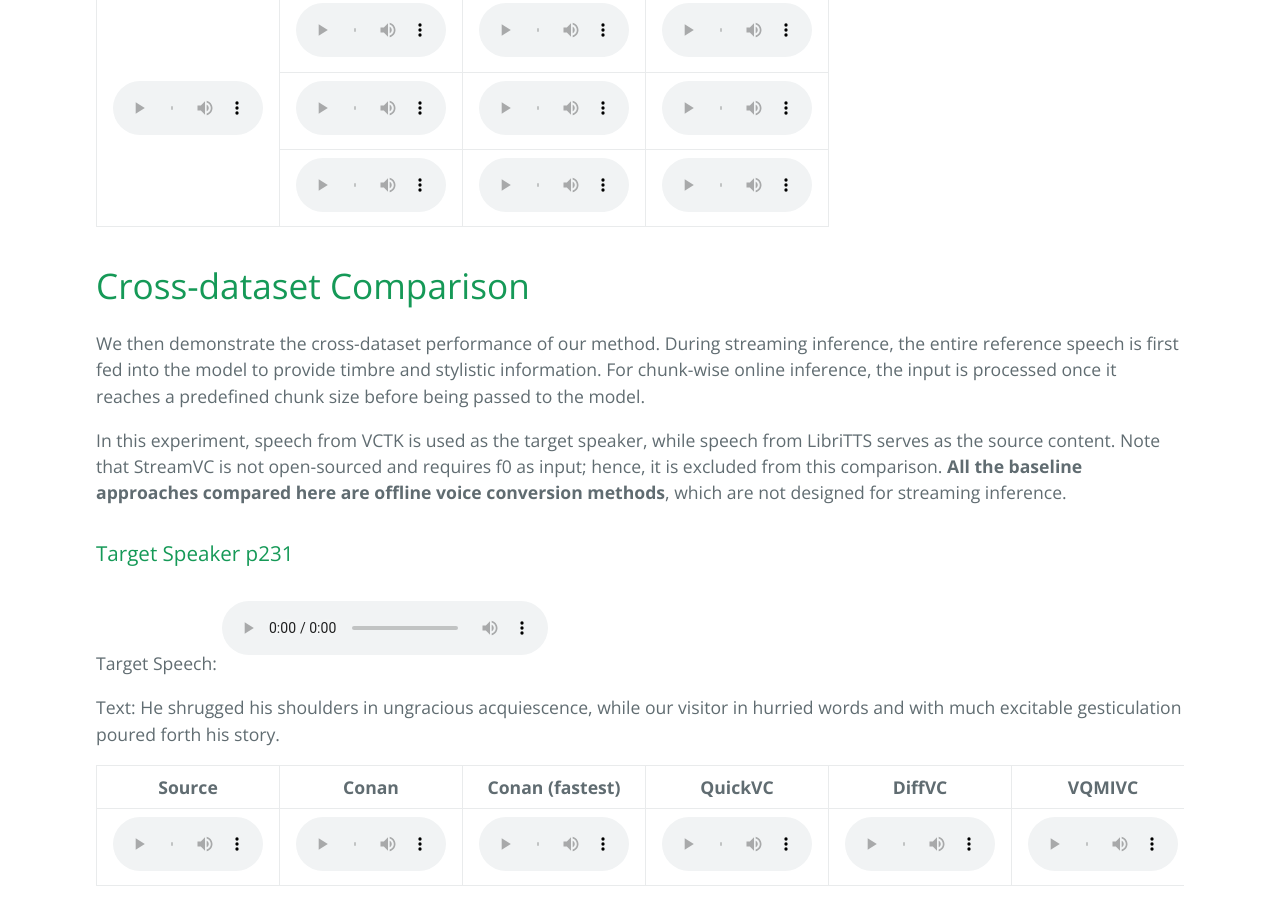
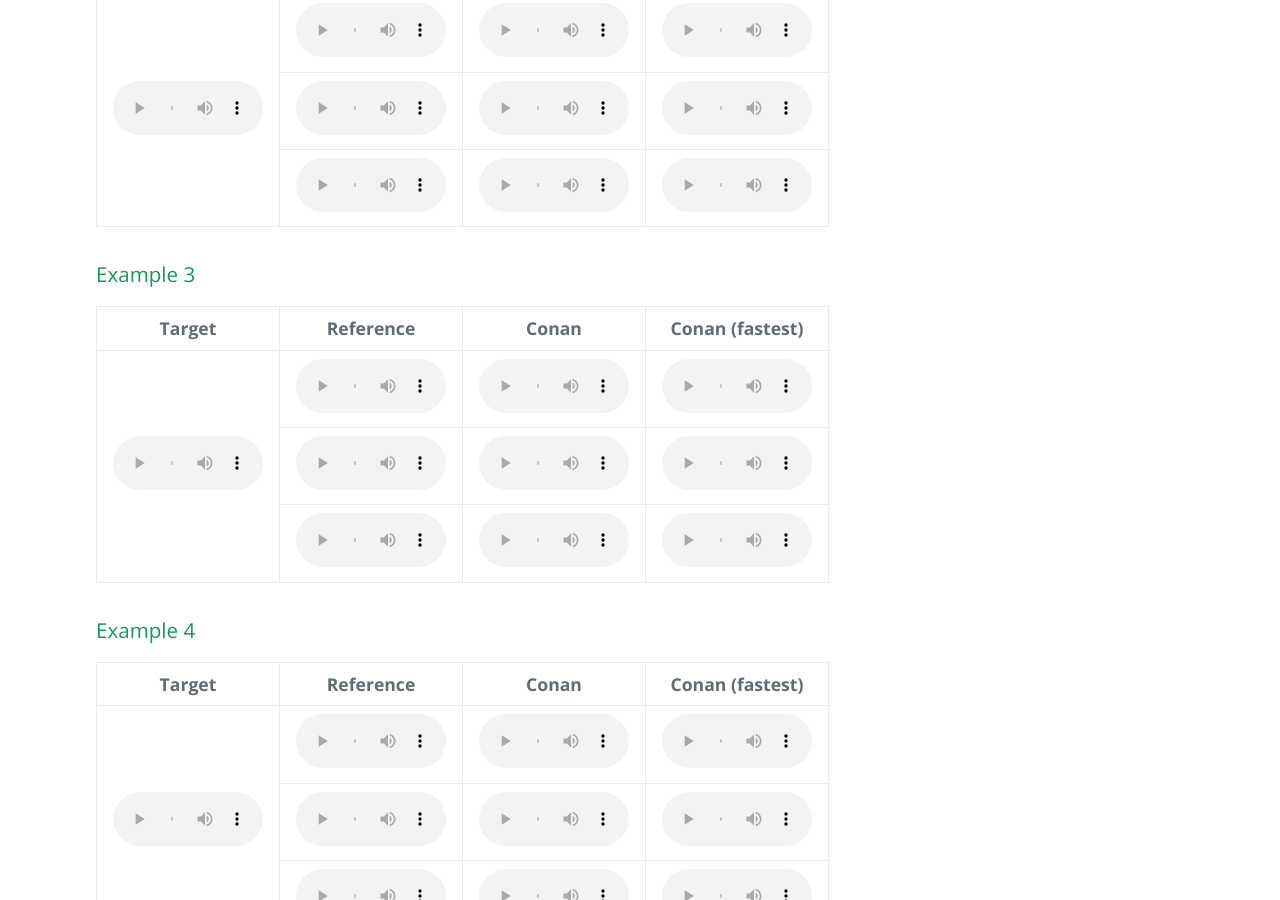
Before and after one commit to StyleAudio/VC, a Jekyll site: the page built from index.md, in a window 1280 px wide and 900 px high, scrolled down 1447 px. Built offline with Jekyll 4.4.1, drawn with Linux system fonts in a browser that asks for light colours; our own code applies the rules of GitHub Pages for plain Markdown files; the repository's description, which GitHub fills in, is left out.

Commit message:
Update index.md

```diff
--- a/index.md
+++ b/index.md
@@ -170,7 +170,166 @@
     </tr>
   </tbody>
 </table>
+
+### Example 3
+<!-- ── begin copy-paste ───────────────────────────────────────────── -->
+<table>
+  <thead>
+    <tr>
+      <th style="text-align: center">Target</th>
+      <th style="text-align: center">Reference</th>
+      <th style="text-align: center">Conan</th>
+      <th style="text-align: center">Conan (fastest)</th>
+    </tr>
+  </thead>
+
+  <tbody>
+    <!-- top row: Target + (Ref / Res / Res) for pair #1 -->
+    <tr>
+      <!-- Target spans all three reference/result rows -->
+      <td rowspan="3" style="text-align: center; vertical-align:middle;">
+        <audio controls style="width: 150px;">   <!-- 90 % looks nice on wide tables -->
+          <source src="wavs/Change_Spks/eg3/p231_145_mic2.wav" type="audio/wav">
+        </audio>
+      </td>
+      <!-- Reference #1 -->
+      <td style="text-align: center">
+        <audio controls style="width: 150px;">
+          <source src="wavs/Change_Spks/eg3/p252_109_mic2.wav" type="audio/wav">
+        </audio>
+      </td>
+      <!-- Conan result #1 -->
+      <td style="text-align: center">
+        <audio controls style="width: 150px;">
+          <source src="wavs/Change_Spks/eg3/full/p252_109_mic2_p231_145_mic2.wav" type="audio/wav">
+        </audio>
+      </td>
+      <!-- Other model result #1 -->
+      <td style="text-align: center">
+        <audio controls style="width: 150px;">
+          <source src="wavs/Change_Spks/eg3/full/p252_109_mic2_p231_145_mic2.wav" type="audio/wav">
+        </audio>
+      </td>
+    </tr>
+    <!-- pair #2 -->
+    <tr>
+      <td style="text-align: center">
+        <audio controls style="width: 150px;">
+          <source src="wavs/Change_Spks/eg3/p276_004_mic2.wav" type="audio/wav">
+        </audio>
+      </td>
+      <td style="text-align: center">
+        <audio controls style="width: 150px;">
+          <source src="wavs/Change_Spks/eg3/full/p276_004_mic2_p231_145_mic2.wav" type="audio/wav">
+        </audio>
+      </td>
+      <td style="text-align: center">
+        <audio controls style="width: 150px;">
+          <source src="wavs/Change_Spks/eg3/fastest/p276_004_mic2_p231_145_mic2.wav" type="audio/wav">
+        </audio>
+      </td>
+    </tr>
+    <!-- pair #3 -->
+    <tr>
+      <td style="text-align: center">
+        <audio controls style="width: 150px;">
+          <source src="wavs/Change_Spks/eg3/p293_034_mic2.wav" type="audio/wav">
+        </audio>
+      </td>
+      <td style="text-align: center">
+        <audio controls style="width: 150px;">
+          <source src="wavs/Change_Spks/eg3/full/p293_034_mic2_p231_145_mic2.wav" type="audio/wav">
+        </audio>
+      </td>
+      <td style="text-align: center">
+        <audio controls style="width: 150px;">
+          <source src="wavs/Change_Spks/eg3/fastest/p293_034_mic2_p231_145_mic2.wav" type="audio/wav">
+        </audio>
+      </td>
+    </tr>
+  </tbody>
+</table>
 <!-- ── end copy-paste ─────────────────────────────────────────────── -->
+
+### Example 4
+<!-- ── begin copy-paste ───────────────────────────────────────────── -->
+<table>
+  <thead>
+    <tr>
+      <th style="text-align: center">Target</th>
+      <th style="text-align: center">Reference</th>
+      <th style="text-align: center">Conan</th>
+      <th style="text-align: center">Conan (fastest)</th>
+    </tr>
+  </thead>
+
+  <tbody>
+    <!-- top row: Target + (Ref / Res / Res) for pair #1 -->
+    <tr>
+      <!-- Target spans all three reference/result rows -->
+      <td rowspan="3" style="text-align: center; vertical-align:middle;">
+        <audio controls style="width: 150px;">   <!-- 90 % looks nice on wide tables -->
+          <source src="wavs/Change_Spks/eg4/p360_057_mic2.wav" type="audio/wav">
+        </audio>
+      </td>
+      <!-- Reference #1 -->
+      <td style="text-align: center">
+        <audio controls style="width: 150px;">
+          <source src="wavs/Change_Spks/eg4/p288_002_mic2.wav" type="audio/wav">
+        </audio>
+      </td>
+      <!-- Conan result #1 -->
+      <td style="text-align: center">
+        <audio controls style="width: 150px;">
+          <source src="wavs/Change_Spks/eg4/full/p288_002_mic2_p360_057_mic2.wav" type="audio/wav">
+        </audio>
+      </td>
+      <!-- Other model result #1 -->
+      <td style="text-align: center">
+        <audio controls style="width: 150px;">
+          <source src="wavs/Change_Spks/eg4/fastest/p288_002_mic2_p360_057_mic2.wav" type="audio/wav">
+        </audio>
+      </td>
+    </tr>
+    <!-- pair #2 -->
+    <tr>
+      <td style="text-align: center">
+        <audio controls style="width: 150px;">
+          <source src="wavs/Change_Spks/eg4/p303_025_mic2.wav" type="audio/wav">
+        </audio>
+      </td>
+      <td style="text-align: center">
+        <audio controls style="width: 150px;">
+          <source src="wavs/Change_Spks/eg4/full/p303_025_mic2_p360_057_mic2.wav" type="audio/wav">
+        </audio>
+      </td>
+      <td style="text-align: center">
+        <audio controls style="width: 150px;">
+          <source src="wavs/Change_Spks/eg4/fastest/p303_025_mic2_p360_057_mic2.wav" type="audio/wav">
+        </audio>
+      </td>
+    </tr>
+    <!-- pair #3 -->
+    <tr>
+      <td style="text-align: center">
+        <audio controls style="width: 150px;">
+          <source src="wavs/Change_Spks/eg4/p339_345_mic2.wav" type="audio/wav">
+        </audio>
+      </td>
+      <td style="text-align: center">
+        <audio controls style="width: 150px;">
+          <source src="wavs/Change_Spks/eg4/full/p339_345_mic2_p360_057_mic2.wav" type="audio/wav">
+        </audio>
+      </td>
+      <td style="text-align: center">
+        <audio controls style="width: 150px;">
+          <source src="wavs/Change_Spks/eg4/fastest/p339_345_mic2_p360_057_mic2.wav" type="audio/wav">
+        </audio>
+      </td>
+    </tr>
+  </tbody>
+</table>
+
 
 # Cross-dataset Comparison
 We then demonstrate the cross-dataset performance of our method. During streaming inference, the entire reference speech is first fed into the model to provide timbre and stylistic information. For chunk-wise online inference, the input is processed once it reaches a predefined chunk size before being passed to the model.
```
